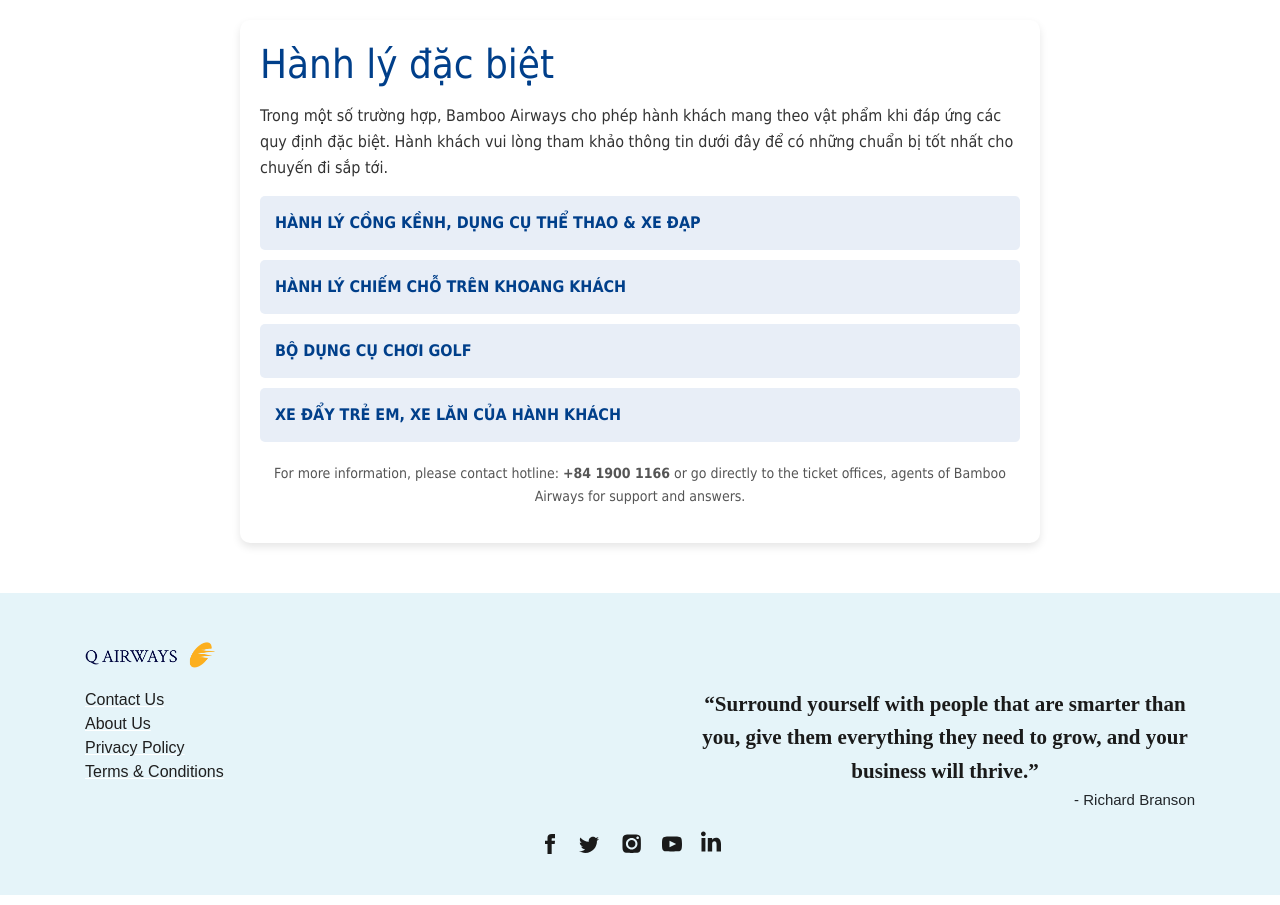
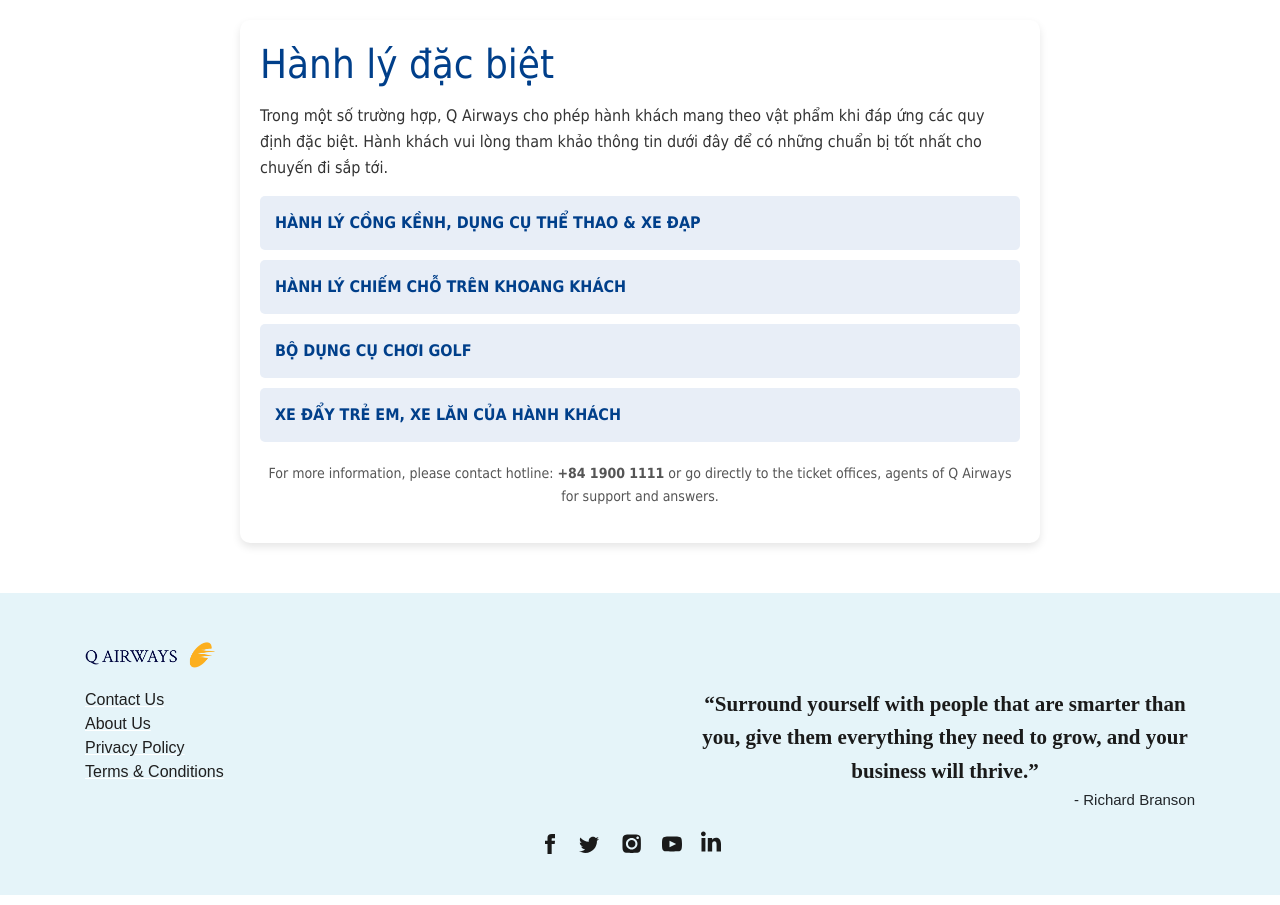
Before and after one commit to huytu0702/capstone, a Django app: page /travel-info/baggage-info/special-baggage in a window 1280 px wide. Shown: the part 76-981 px from the top of the page. Run offline with Django 3.2, Linux system fonts and the light colour scheme; some libraries are stand-ins or nearby versions; some web fonts are replaced.

Commit message:
sửa tý

```diff
--- a/flight/static/css/baggage.css
+++ b/flight/static/css/baggage.css
@@ -5,6 +5,8 @@
     background: #ffffff;
     box-shadow: 0 4px 10px rgba(0, 0, 0, 0.1);
     border-radius: 10px;
+    margin-top: 20px;
+    margin-bottom: 50px;
 }
 
 h1 {
--- a/flight/templates/flight/disabled-passengers.html
+++ b/flight/templates/flight/disabled-passengers.html
@@ -120,7 +120,7 @@
     <p>* Các sân bay còn lại không có khả năng cung ứng xe thang.</p>
     <p>
     Để đảm bảo an toàn bay và sức khỏe của Hành khách khi thực hiện chuyến bay, những khách hàng thuộc diện phải xác nhận Sức khỏe cần đăng ký trước dịch vụ tại Tổng đài
-    <a href="#">+84 1900 1166&nbsp;</a>
+    <a href="#">+84 1900 1111&nbsp;</a>
     </p>
     <p>
         hoặc các Phòng vé của Q Airways trên toàn quốc. Hành khách phải xác nhận sức khỏe trước chuyến bay là hành khách có ít nhất một trong các dấu hiệu về tình trạng sức khỏe sau đây:
--- a/flight/templates/flight/health-status.html
+++ b/flight/templates/flight/health-status.html
@@ -81,11 +81,5 @@
     <p>
         - Trường hợp hành khách mất hộ chiếu phải có công hàm của cơ quan ngoại giao, lãnh sự của quốc gia hành khách mang quốc tịch hoặc công văn của sở ngoại vụ (có xác nhận của cơ quan công an địa phương nơi hành khách mất hộ chiếu) xác nhận nhân thân và việc mất hộ chiếu của hành khách, có dán ảnh, dấu giáp lai. Công hàm, công văn xác nhận có giá trị sử dụng 30 ngày kể từ ngày xác nhận.
     </p>
-    <h2>
-        3. Hành khách chưa đủ 14 tuổi khi làm thủ tục đi tàu bay trên các chuyến bay nội địa phải xuất trình một trong các loại giấy tờ sau:
-    </h2>
-    <p>
-        a) Giấy khai sinh; trích lục hộ tịch; trích lục giấy khai sinh (trích lục thông tin khai sinh); văn bản xác nhận thông tin hộ tịch; trường hợp dưới 02 tháng tuổi chưa có giấy khai sinh thì phải có giấy chứng sinh; Tài khoản định danh điện tử mức độ 2 của hành khách; thông tin nhân thân của hành khách trong Tài khoản định danh điện tử mức độ 2 của bố hoặc mẹ hoặc người giám hộ đi cùng chuyến bay.
-    </p>
 </div>
 {% endblock body %}
--- a/flight/templates/flight/special-baggage.html
+++ b/flight/templates/flight/special-baggage.html
@@ -13,7 +13,7 @@
 <div class="container2">
   <h1>Hành lý đặc biệt</h1>
   <p>
-    Trong một số trường hợp, Bamboo Airways cho phép hành khách mang theo vật
+    Trong một số trường hợp, Q Airways cho phép hành khách mang theo vật
     phẩm khi đáp ứng các quy định đặc biệt. Hành khách vui lòng tham khảo thông
     tin dưới đây để có những chuẩn bị tốt nhất cho chuyến đi sắp tới.
   </p>
@@ -26,8 +26,8 @@
       </button>
       <div class="accordion-content">
         <p>
-          Bamboo Airways cung cấp dịch vụ vận chuyển hành lý cồng kềnh, xe đạp
-          và các loại dụng cụ thể thao như bộ dụng cụ trượt tuyết, ván lướt...
+          Q Airways cung cấp dịch vụ vận chuyển hành lý cồng kềnh, xe đạp và các
+          loại dụng cụ thể thao như bộ dụng cụ trượt tuyết, ván lướt...
         </p>
         <h3>Đặt dịch vụ</h3>
         <p>
@@ -68,8 +68,8 @@
 
   <p class="contact">
     For more information, please contact hotline:
-    <strong>+84 1900 1166</strong> or go directly to the ticket offices, agents
-    of Bamboo Airways for support and answers.
+    <strong>+84 1900 1111</strong> or go directly to the ticket offices, agents
+    of Q Airways for support and answers.
   </p>
 </div>
 {% endblock%}
--- a/flight/templates/flight/special-meals.html
+++ b/flight/templates/flight/special-meals.html
@@ -7,7 +7,7 @@
         Suất ăn đặc biệt
     </h1>
     <p>
-        Q Airways cung cấp suất ăn đặc biệt cho hành khách trên các chuyến bay quốc tế, quốc nội có phục vụ suất ăn. Đối với các chuyến bay xuất phát từ sân bay quốc tế Nội Bài, Bamboo Airways cung cấp 20 loại suất ăn đặc biệt. Các chuyến bay xuất phát từ sân bay quốc tế Tân Sơn Nhất hiện đang cung cấp 6 loại và dần hoàn thiện hơn trong tương lai gần.
+        Q Airways cung cấp suất ăn đặc biệt cho hành khách trên các chuyến bay quốc tế, quốc nội có phục vụ suất ăn. Đối với các chuyến bay xuất phát từ sân bay quốc tế Nội Bài, Q Airways cung cấp 20 loại suất ăn đặc biệt. Các chuyến bay xuất phát từ sân bay quốc tế Tân Sơn Nhất hiện đang cung cấp 6 loại và dần hoàn thiện hơn trong tương lai gần.
     </p>
     <p>
         Suất ăn đặc biệt được xây dựng theo hướng dẫn của IATA, đáp ứng đa dạng nhu cầu của hành khách mong muốn sử dụng bữa ăn theo tôn giáo, tình trạng sức khỏe và sở thích cá nhân. Các suất ăn này có đầy đủ các thành phần cho phép để đảm bảo định lượng như các suất ăn thường lệ.
```
Also changed, not shown: flight/templates/flight/carry-on-baggage.html (+2 -5 lines).
